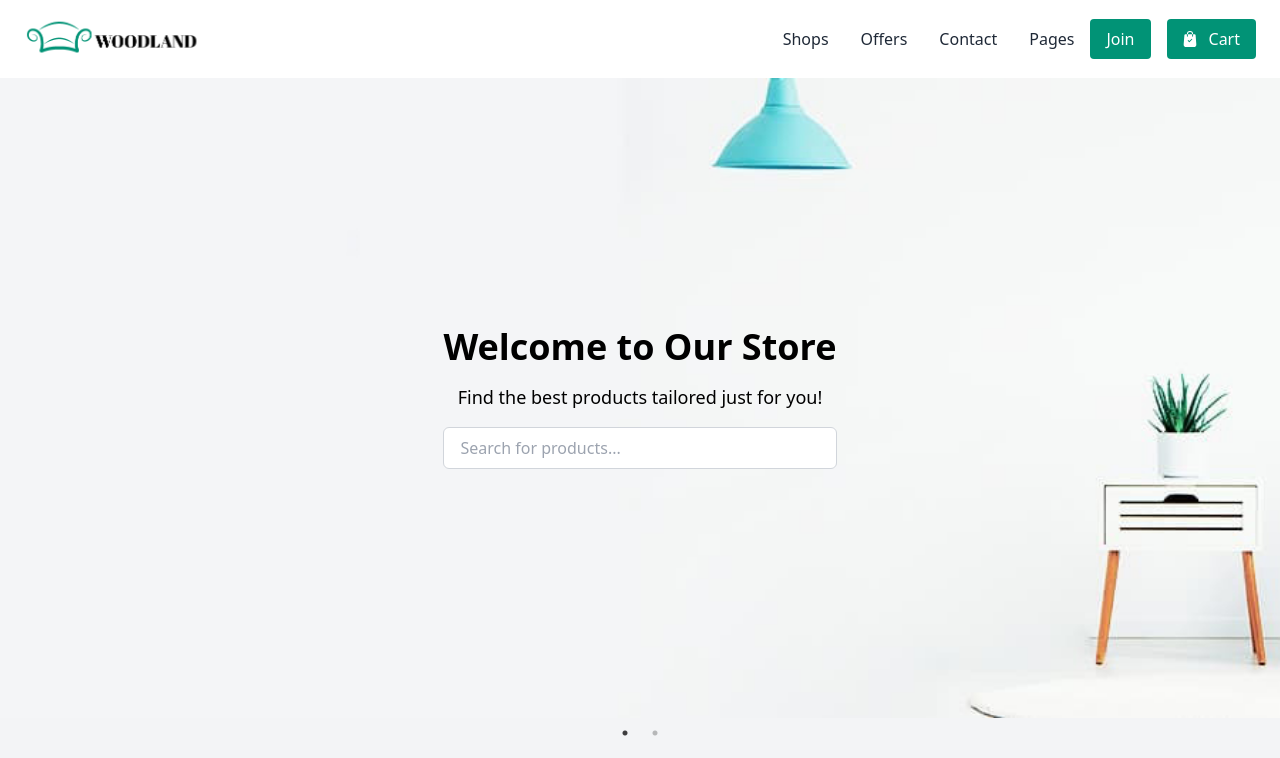
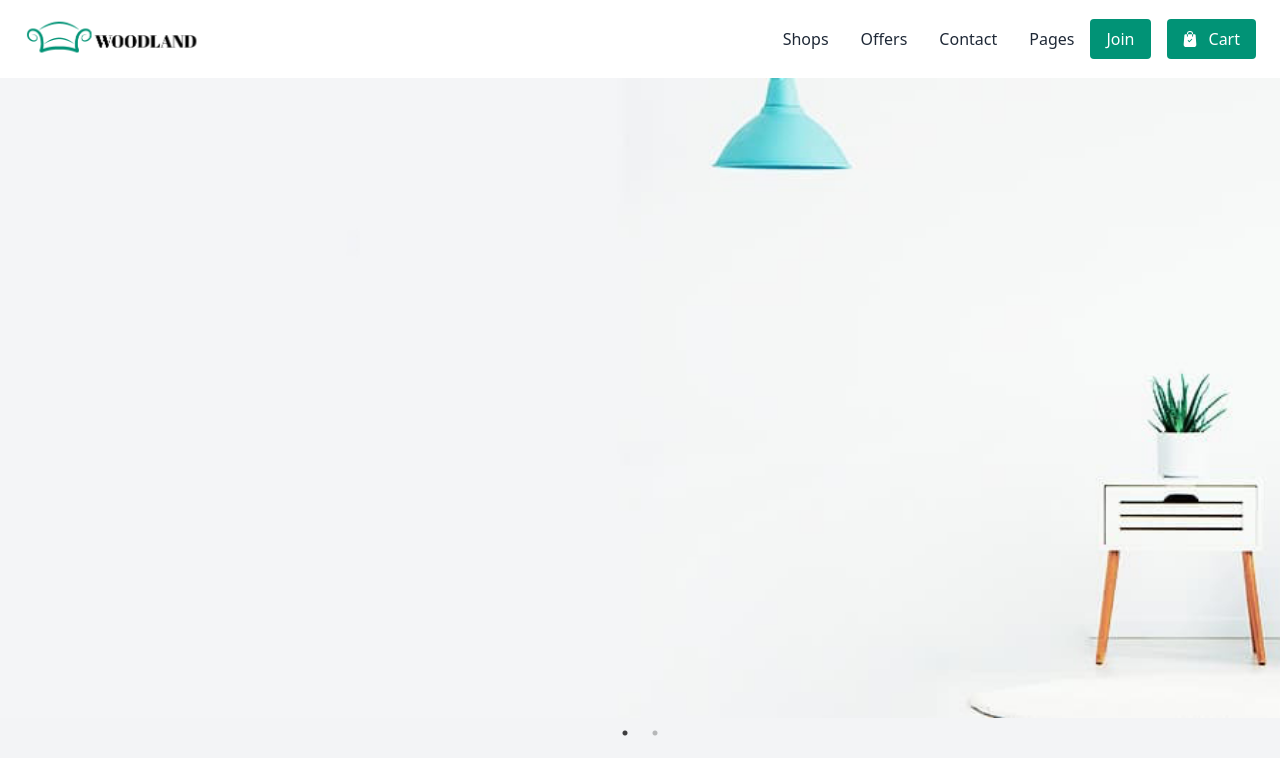
Before and after one commit to moiz2122/WoodLand, a React (Vite) app: page / in a window 1280 px wide. Shown: the top 758 px of the page. Built offline with nearby package versions, Linux system fonts and the light colour scheme.

Commit message:
updated heroSection

```diff
--- a/src/Components/HeroSection.jsx
+++ b/src/Components/HeroSection.jsx
@@ -20,7 +20,7 @@ function HeroSection() {
       <Slider {...settings} className="h-[80vh]">
         <div className="relative h-full">
           <img src={bannerOne} className="h-[80vh] object-cover" />{" "}
-          <div className="absolute inset-0 flex items-center justify-center text-center text-white">
+          {/* <div className="absolute inset-0 flex items-center justify-center text-center text-white">
             <div className="p-8 rounded-md">
               <h1 className="text-4xl font-bold text-black mb-4">
                 Welcome to Our Store
@@ -34,7 +34,7 @@ function HeroSection() {
                 className="w-full px-4 py-2 rounded-md border border-gray-300 text-black"
               />
             </div>
-          </div>
+          </div> */}
         </div>
         <div className="relative h-full">
           <img src={bannerTwo} className="h-[80vh] object-cover" />{" "}
```
